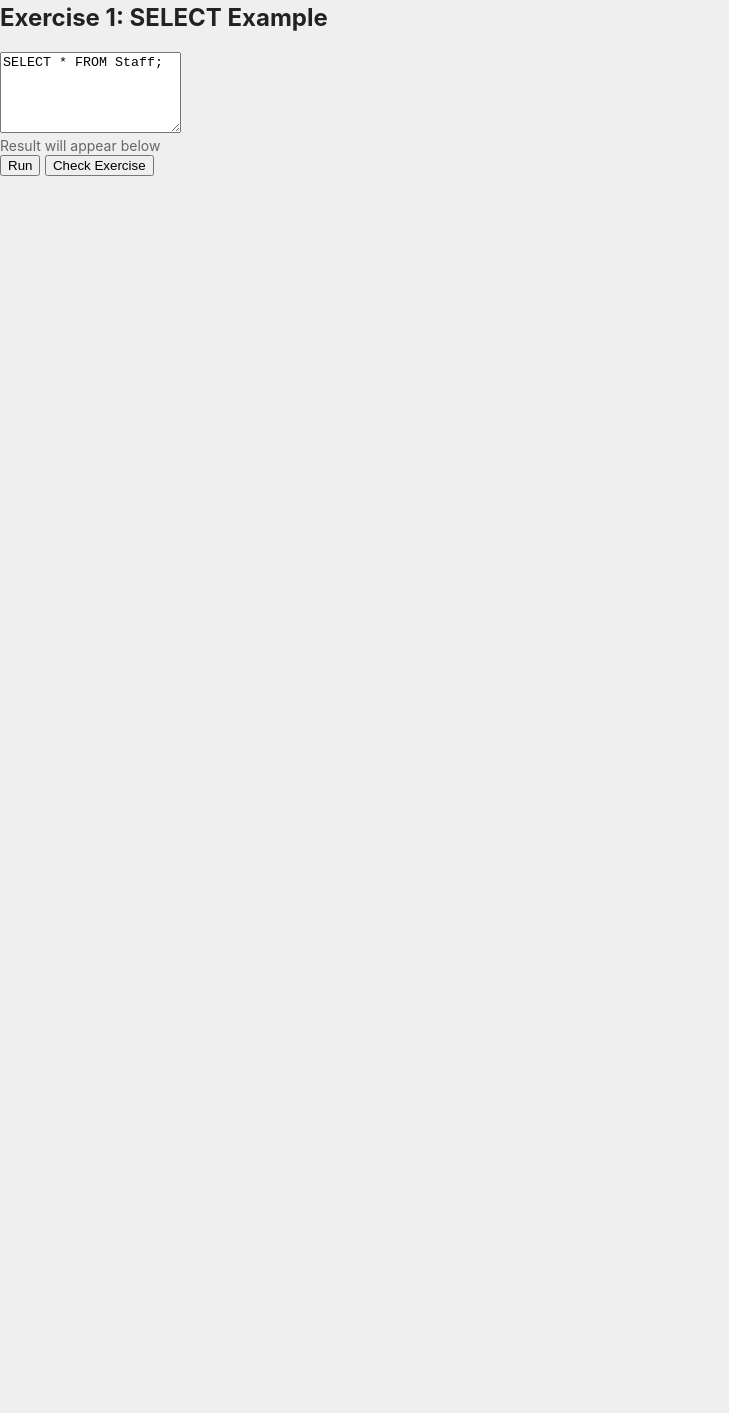
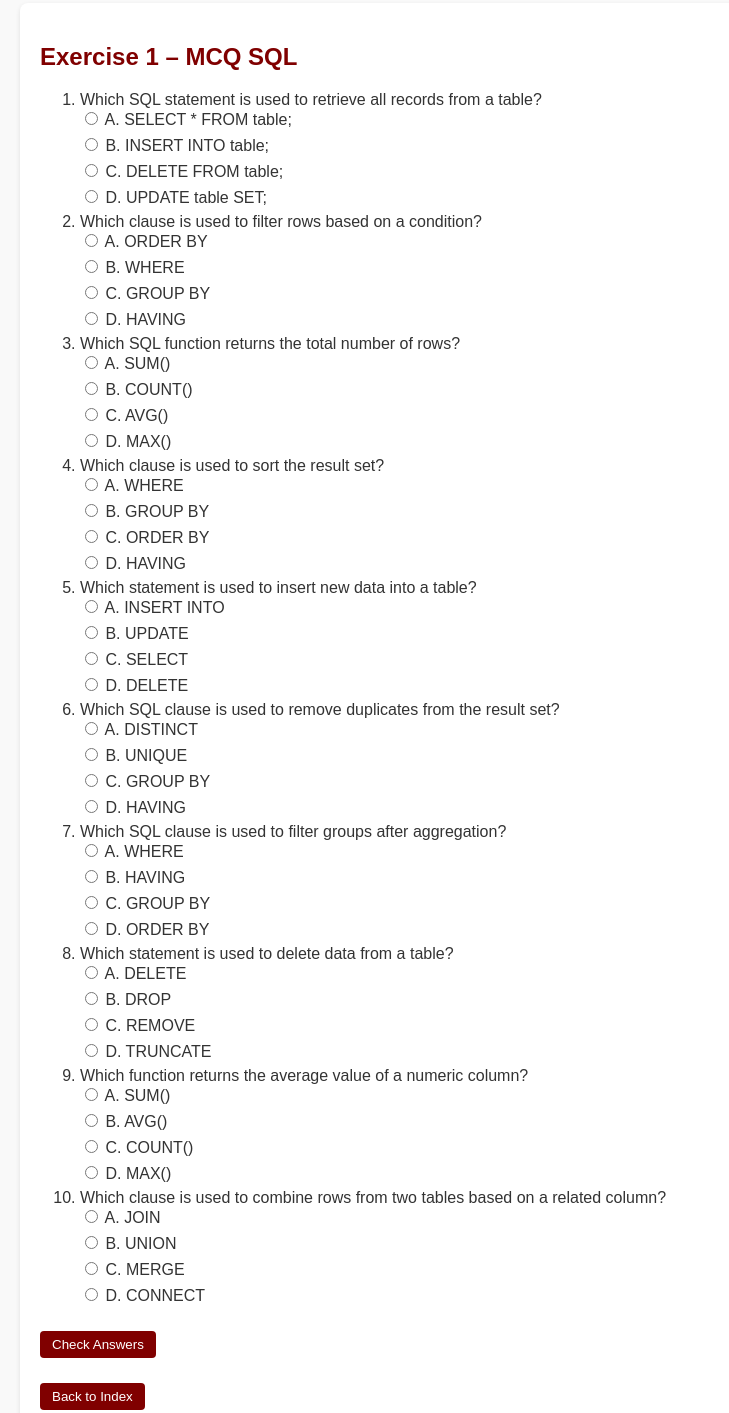
Before and after one commit to SalawaniMS/SQL_Learning_ebook, a plain HTML site: page exercises/ex1.html in a window 1280 px wide. Shown: the part 17-1430 px from the top of the page, without its empty margins (0-729 px from the left). Before the commit the page ends 800 px from the top, so only its background shows below. Drawn offline with Linux system fonts and the light colour scheme; files that its build step writes are made by us from their sources.

Commit message:
Update ex1.html

```diff
--- a/exercises/ex1.html
+++ b/exercises/ex1.html
@@ -2,25 +2,143 @@
 <html lang="en">
 <head>
 <meta charset="UTF-8">
-<title>Exercise 1</title>
-<link rel="stylesheet" href="../../style.css">
+<meta name="viewport" content="width=device-width, initial-scale=1.0">
+<title>Exercise 1 – MCQ SQL</title>
+<link rel="stylesheet" href="style.css">
+<style>
+body { font-family: Arial, sans-serif; background:#f9f9f9; color:#333; padding:20px; }
+h2 { color:#800000; } /* Maroon */
+.card { background:white; padding:20px; margin-bottom:20px; border-radius:8px; box-shadow:0 2px 5px rgba(0,0,0,0.1); }
+.btn { padding:6px 12px; margin-top:10px; cursor:pointer; border:none; border-radius:4px; background:#800000; color:white; }
+.btn:hover { background:#a00000; }
+.radio-group label { display:block; margin-bottom:6px; }
+#ex1Result { margin-top:15px; font-weight:bold; }
+</style>
 </head>
 <body>
 
-<h2>Exercise 1: SELECT Example</h2>
+<div class="card">
+  <h2>Exercise 1 – MCQ SQL</h2>
+  <ol>
+    <li>
+      Which SQL statement is used to retrieve all records from a table?
+      <div class="radio-group">
+        <label><input type="radio" name="q1" value="A"> A. SELECT * FROM table;</label>
+        <label><input type="radio" name="q1" value="B"> B. INSERT INTO table;</label>
+        <label><input type="radio" name="q1" value="C"> C. DELETE FROM table;</label>
+        <label><input type="radio" name="q1" value="D"> D. UPDATE table SET;</label>
+      </div>
+    </li>
+    <li>
+      Which clause is used to filter rows based on a condition?
+      <div class="radio-group">
+        <label><input type="radio" name="q2" value="A"> A. ORDER BY</label>
+        <label><input type="radio" name="q2" value="B"> B. WHERE</label>
+        <label><input type="radio" name="q2" value="C"> C. GROUP BY</label>
+        <label><input type="radio" name="q2" value="D"> D. HAVING</label>
+      </div>
+    </li>
+    <li>
+      Which SQL function returns the total number of rows?
+      <div class="radio-group">
+        <label><input type="radio" name="q3" value="A"> A. SUM()</label>
+        <label><input type="radio" name="q3" value="B"> B. COUNT()</label>
+        <label><input type="radio" name="q3" value="C"> C. AVG()</label>
+        <label><input type="radio" name="q3" value="D"> D. MAX()</label>
+      </div>
+    </li>
+    <li>
+      Which clause is used to sort the result set?
+      <div class="radio-group">
+        <label><input type="radio" name="q4" value="A"> A. WHERE</label>
+        <label><input type="radio" name="q4" value="B"> B. GROUP BY</label>
+        <label><input type="radio" name="q4" value="C"> C. ORDER BY</label>
+        <label><input type="radio" name="q4" value="D"> D. HAVING</label>
+      </div>
+    </li>
+    <li>
+      Which statement is used to insert new data into a table?
+      <div class="radio-group">
+        <label><input type="radio" name="q5" value="A"> A. INSERT INTO</label>
+        <label><input type="radio" name="q5" value="B"> B. UPDATE</label>
+        <label><input type="radio" name="q5" value="C"> C. SELECT</label>
+        <label><input type="radio" name="q5" value="D"> D. DELETE</label>
+      </div>
+    </li>
+    <li>
+      Which SQL clause is used to remove duplicates from the result set?
+      <div class="radio-group">
+        <label><input type="radio" name="q6" value="A"> A. DISTINCT</label>
+        <label><input type="radio" name="q6" value="B"> B. UNIQUE</label>
+        <label><input type="radio" name="q6" value="C"> C. GROUP BY</label>
+        <label><input type="radio" name="q6" value="D"> D. HAVING</label>
+      </div>
+    </li>
+    <li>
+      Which SQL clause is used to filter groups after aggregation?
+      <div class="radio-group">
+        <label><input type="radio" name="q7" value="A"> A. WHERE</label>
+        <label><input type="radio" name="q7" value="B"> B. HAVING</label>
+        <label><input type="radio" name="q7" value="C"> C. GROUP BY</label>
+        <label><input type="radio" name="q7" value="D"> D. ORDER BY</label>
+      </div>
+    </li>
+    <li>
+      Which statement is used to delete data from a table?
+      <div class="radio-group">
+        <label><input type="radio" name="q8" value="A"> A. DELETE</label>
+        <label><input type="radio" name="q8" value="B"> B. DROP</label>
+        <label><input type="radio" name="q8" value="C"> C. REMOVE</label>
+        <label><input type="radio" name="q8" value="D"> D. TRUNCATE</label>
+      </div>
+    </li>
+    <li>
+      Which function returns the average value of a numeric column?
+      <div class="radio-group">
+        <label><input type="radio" name="q9" value="A"> A. SUM()</label>
+        <label><input type="radio" name="q9" value="B"> B. AVG()</label>
+        <label><input type="radio" name="q9" value="C"> C. COUNT()</label>
+        <label><input type="radio" name="q9" value="D"> D. MAX()</label>
+      </div>
+    </li>
+    <li>
+      Which clause is used to combine rows from two tables based on a related column?
+      <div class="radio-group">
+        <label><input type="radio" name="q10" value="A"> A. JOIN</label>
+        <label><input type="radio" name="q10" value="B"> B. UNION</label>
+        <label><input type="radio" name="q10" value="C"> C. MERGE</label>
+        <label><input type="radio" name="q10" value="D"> D. CONNECT</label>
+      </div>
+    </li>
+  </ol>
 
-<textarea id="exercise1_editor" rows="5">SELECT * FROM Staff;</textarea>
-
-<div id="outputArea">
-    <div id="outputMsg" class="small">Result will appear below</div>
-    <div id="resultTable"></div>
+  <button class="btn" onclick="checkEx1()">Check Answers</button>
+  <div id="ex1Result"></div>
+  <button class="btn" onclick="window.location.href='../index.html'">Back to Index</button>
 </div>
 
-<button onclick="runExercise(1)">Run</button>
-<button onclick="checkExercise(1)">Check Exercise</button>
+<script>
+function checkEx1(){
+  var answers = {
+    q1: "A",
+    q2: "B",
+    q3: "B",
+    q4: "C",
+    q5: "A",
+    q6: "A",
+    q7: "B",
+    q8: "A",
+    q9: "B",
+    q10:"A"
+  };
+  var score = 0;
+  for(var i=1; i<=10; i++){
+    var q = document.querySelector('input[name="q'+i+'"]:checked');
+    if(q && q.value === answers['q'+i]) score++;
+  }
+  document.getElementById('ex1Result').innerText = 'Score: '+score+'/10';
+}
+</script>
 
-<p id="exerciseResult"></p>
-
-<script src="../../script.js"></script>
 </body>
 </html>
```
